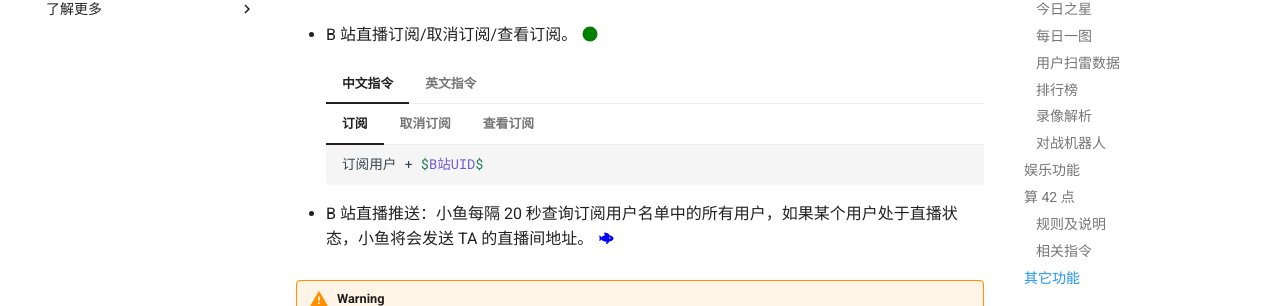
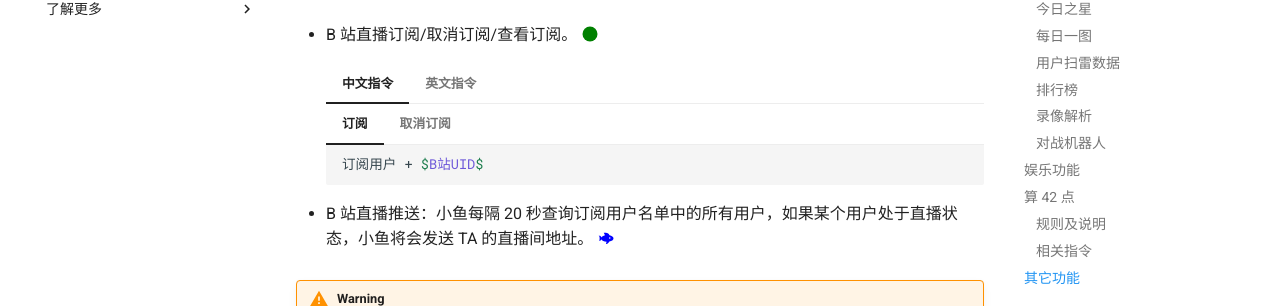
Before and after one commit to T0nyX1ang/littlefish, an MkDocs documentation site: the page built from docs/guide/normal.md, in a window 1280 px wide and 900 px high, scrolled down 10900 px. Shown: the part 207-513 px from the top of the window. Built offline with MkDocs 1.6.1 and Material for MkDocs 9.7.7, drawn with Linux system fonts in a browser that asks for light colours; comment, search, counter and statistics services are not loaded; the version menu is left out.

````diff
--- a/docs/guide/normal.md
+++ b/docs/guide/normal.md
@@ -887,12 +887,6 @@
             订阅用户 - $B站UID$
             ```
 
-        === "查看订阅"
-
-            ```tex
-            订阅用户 o
-            ```
-
     === "英文指令"
 
         === "订阅"
@@ -905,12 +899,6 @@
 
             ```tex
             subscribe - $BUID$
-            ```
-
-        === "查看订阅"
-
-            ```tex
-            subscribe o
             ```
 
 -   B 站直播推送：小鱼每隔 20 秒查询订阅用户名单中的所有用户，如果某个用户处于直播状态，小鱼将会发送 TA 的直播间地址。 :material-fish:{.blue_fish}
````
Also changed, not shown: 1 other file.
